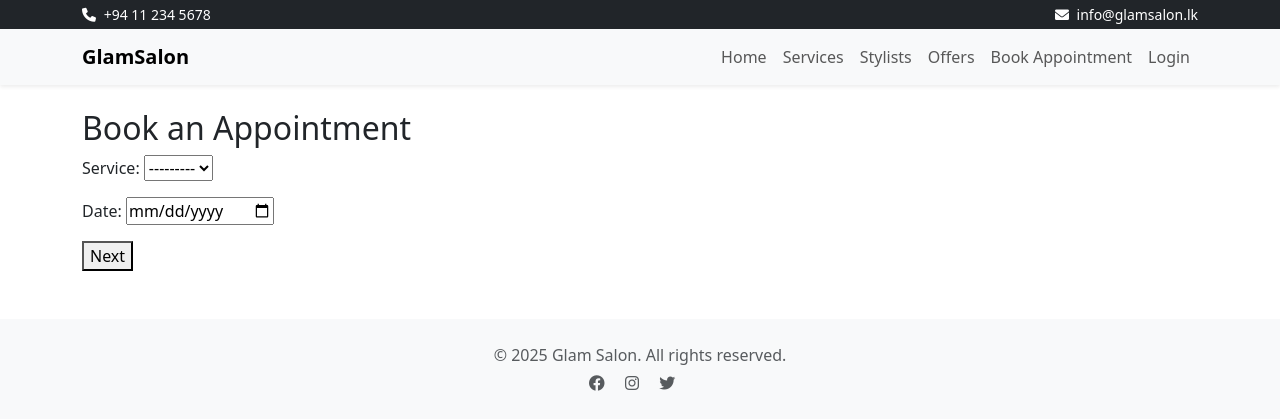
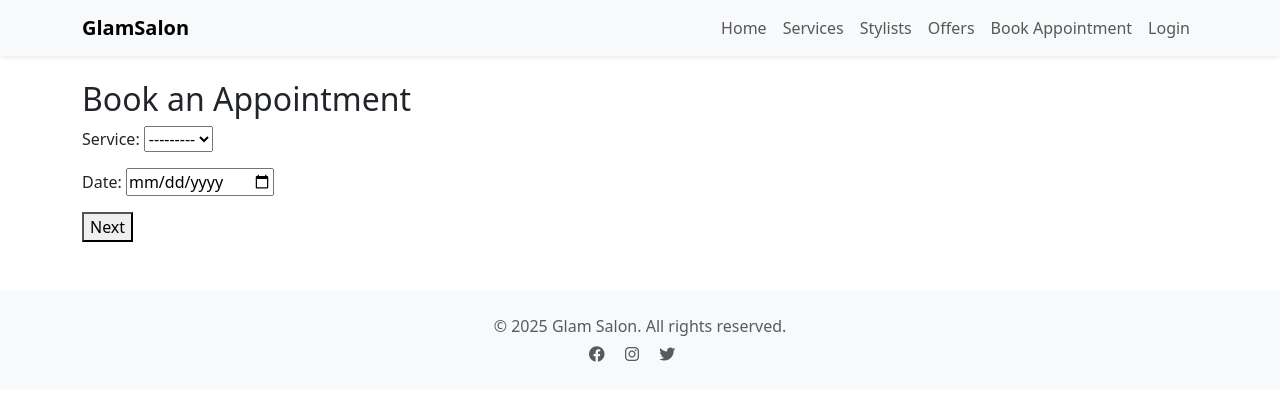
Before and after one commit to Tharushi-Perera/appointment_system, a Django app: page /book/ in a window 1280 px wide. Shown: the top 420 px of the page. Run offline with Django 3.2, Linux system fonts and the light colour scheme; the visitor is signed in with stand-in values (Sample User, id 1); data that the repository does not hold is empty.

```diff
--- a/templates/base.html
+++ b/templates/base.html
@@ -12,13 +12,7 @@
 </head>
 <body>
 
-<!-- ✅ Topbar Contact Info -->
-<div class="bg-dark text-white py-1">
-  <div class="container d-flex justify-content-between">
-    <small><i class="fas fa-phone me-1"></i> +94 11 234 5678</small>
-    <small><i class="fas fa-envelope me-1"></i> info@glamsalon.lk</small>
-  </div>
-</div>
+
 
 <!-- ✅ Navbar -->
 <nav class="navbar navbar-expand-lg navbar-light bg-light sticky-top shadow-sm">
```
